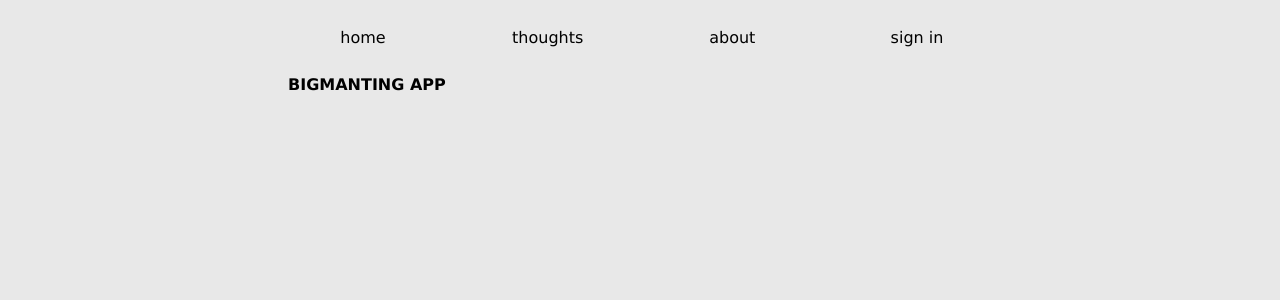
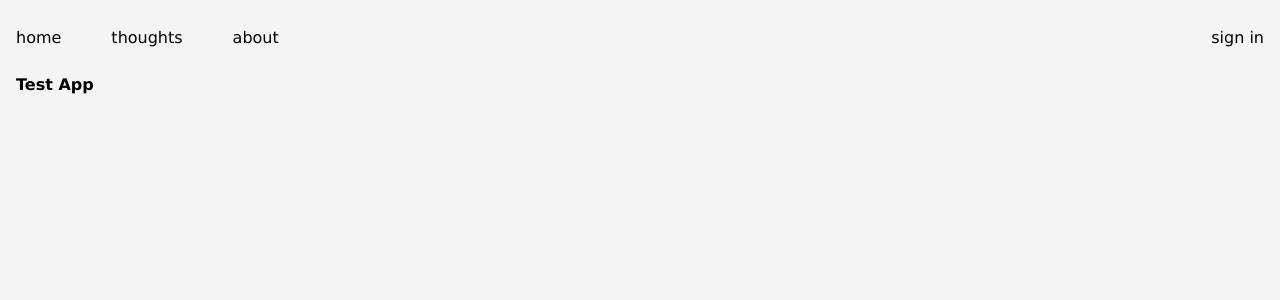
Before and after one commit to bryanhain97/ts_mongo_prisma_test, a Next.js app: page / in a window 1280 px wide. Shown: the top 300 px of the page. Built offline with nearby package versions, Linux system fonts and the light colour scheme; no server answers.

Commit message:
init refactor navbar for login

```diff
--- a/components/Layout.tsx
+++ b/components/Layout.tsx
@@ -10,18 +10,6 @@ const Layout = ({ children }: { children: ReactElement }) => {
         <>
             {/* next/head */}
             <div className={styles.layout}>
-                {session &&
-                    <div className={styles.session}>
-                        <div className={styles.field}>
-                            <span>logged in as:</span>
-                            <span>{session.user!.name}</span>
-                        </div>
-                        <div className={styles.field}>
-                            <span>email:</span>
-                            <span>{session.user!.email}</span>
-                        </div>
-                    </div>
-                }
                 <Navbar />
                 <main className={styles.main}>
                     {children}
--- a/components/LoginForm.tsx
+++ b/components/LoginForm.tsx
@@ -2,7 +2,7 @@ import styles from 'styles/LoginForm.module.sass';
 import { useState, useCallback, ChangeEvent, MouseEvent } from 'react';
 import { AccountWithoutId, NewAccount, LoginFormState } from 'types';
 import { signIn } from 'next-auth/react';
-import Router, { useRouter } from 'next/router';
+import { useRouter } from 'next/router';
 
 const DEFAULT_ACCOUNT: AccountWithoutId = {
     username: '',
--- a/components/Navbar.tsx
+++ b/components/Navbar.tsx
@@ -1,19 +1,27 @@
 import styles from 'styles/Navbar.module.sass';
-import { ReactElement, useState } from 'react';
+import { ReactElement } from 'react';
 import NavbarElement from './NavbarElement';
+import UserCredentials from './UserCredentials';
 import { useSession } from 'next-auth/react';
 
 const Navbar = (): ReactElement => {
-    const { status } = useSession();
+    const { data: session, status } = useSession();
     return (
         <nav className={styles.navbar}>
             <NavbarElement href="/" title="home" />
             <NavbarElement href="/thoughts" title="thoughts" />
             <NavbarElement href="/about" title="about" />
+            {status === 'authenticated' &&
+                <UserCredentials
+                    username={session.user!.name}
+                    email={session.user!.email}
+                />
+            }
             <NavbarElement
                 href={status === 'authenticated' ? '/auth/signout' : '/auth/signin'}
                 title={status === 'authenticated' ? 'sign out' : 'sign in'}
             />
+            {/* ###### TODO: create react button component for signin / signout ###### */}
         </nav>
     );
 };
--- /dev/null
+++ b/components/UserCredentials.tsx
@@ -0,0 +1,22 @@
+import styles from 'styles/Credentials.module.sass';
+import { Credentials } from 'types';
+import { useSession } from 'next-auth/react';
+
+const UserCredentials = (credentials: Credentials) => {
+    const { data: session } = useSession();
+
+    return (
+        <div className={styles.credentials}>
+            <div className={styles.credential}>
+                <span className={styles.label}>Username:</span>
+                <span className={styles.username}>{session!.user!.name}</span>
+            </div>
+            <div className={styles.credential}>
+                <span className={styles.label}>Email:</span>
+                <span className={styles.email}>{session!.user!.email}</span>
+            </div>
+        </div >
+    );
+};
+
+export default UserCredentials;
--- a/components/index.ts
+++ b/components/index.ts
@@ -1,4 +1,5 @@
 import Layout from './Layout';
+import UserCredentials from './UserCredentials';
 import Navbar from './Navbar';
 import NavbarElement from './NavbarElement';
 import Note from './Note';
--- a/pages/index.tsx
+++ b/pages/index.tsx
@@ -6,7 +6,7 @@ const Home: NextPage = () => {
 
   return (
     <div className={styles.home}>
-      <h1>BIGMANTING APP</h1>
+      <h1>Test App</h1>
     </div>
   );
 };
--- /dev/null
+++ b/styles/Credentials.module.sass
@@ -0,0 +1,15 @@
+.credentials
+    margin: auto 0
+    display: flex
+    flex-direction: column
+    row-gap: 3px
+    .credential
+        min-width: fit-content
+        display: flex
+        .label,
+        .email,
+        .username
+            font-size: 14px
+        .label
+            width: 90px
+            margin-right: 6px
--- a/styles/Layout.module.sass
+++ b/styles/Layout.module.sass
@@ -3,10 +3,11 @@
 $navbarHeight: 75px
 
 .layout
-    width: 55vw
+    width: 100vw
     margin: 0 auto
     position: relative
     height: 100vh
+    padding: 0rem 1rem
     @include hideScrollbar
     overflow: hidden
     .session
--- a/styles/Navbar.module.sass
+++ b/styles/Navbar.module.sass
@@ -2,14 +2,19 @@
 
 .navbar
     display: flex
-    justify-content: space-between
     height: 75px
     width: 100%
     background-color: $navbarBgColor
     &_element
         text-align: center
-        width: 150px
+        // width: 150px
         margin: auto 0
+        &:not(&:last-of-type)
+            padding-right: 50px
+        &:nth-of-type(3)
+            margin-right: auto
+        &:last-of-type
+            padding-left: 50px
     &_link
         &_title
             color: $navbarLinkColor
--- a/styles/_colors.sass
+++ b/styles/_colors.sass
@@ -1,9 +1,9 @@
 // BODY
-$bodyBgColor: #e8e8e8
+$bodyBgColor: #f4f4f4
 
 
 // NAVBAR
-$navbarBgColor: #e8e8e8
+$navbarBgColor: #f4f4f4
 $navbarLinkColor: #000000
 
 
--- a/types/index.ts
+++ b/types/index.ts
@@ -2,6 +2,7 @@ import NoteProps, { Importance } from './Note';
 import { RequiredLength, RemainingChars } from './ThoughtsForm';
 import ThoughtsPageProps from './ThoughtsPage';
 import NavbarLinkProps from './NavbarLink';
+import { Credentials } from './Credentials';
 import { LoginFormState } from './LoginFormState';
 import { Account, NewAccount, AccountWithoutId } from './Account';
 import { LoginState } from './LoginState';
@@ -16,6 +17,7 @@ export {
     type Account,
     type LoginState,
     type AccountWithoutId,
+    type Credentials,
     Importance,
     LoginFormState,
 };
```
Also changed, not shown: types/Credentials.ts (added, +7 -0 lines).
